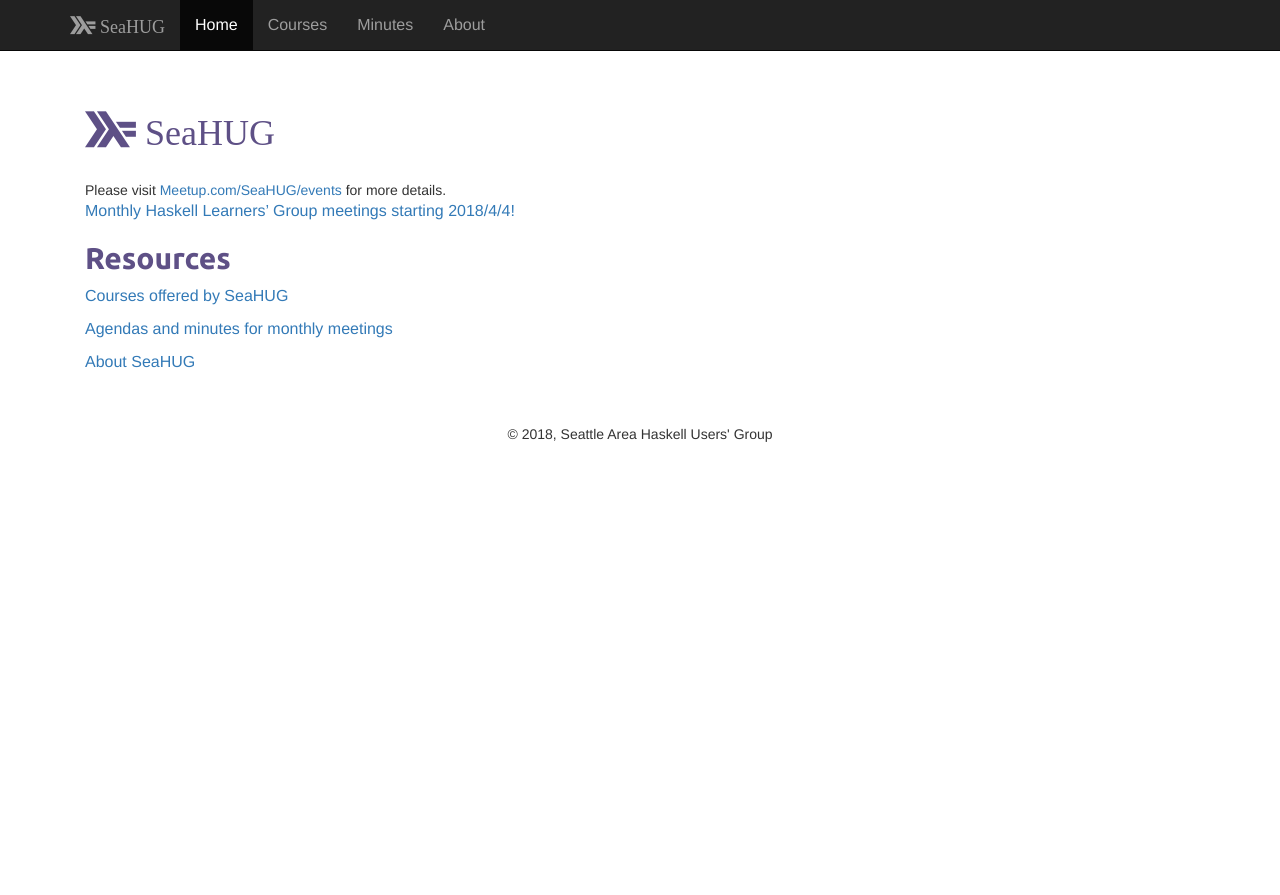
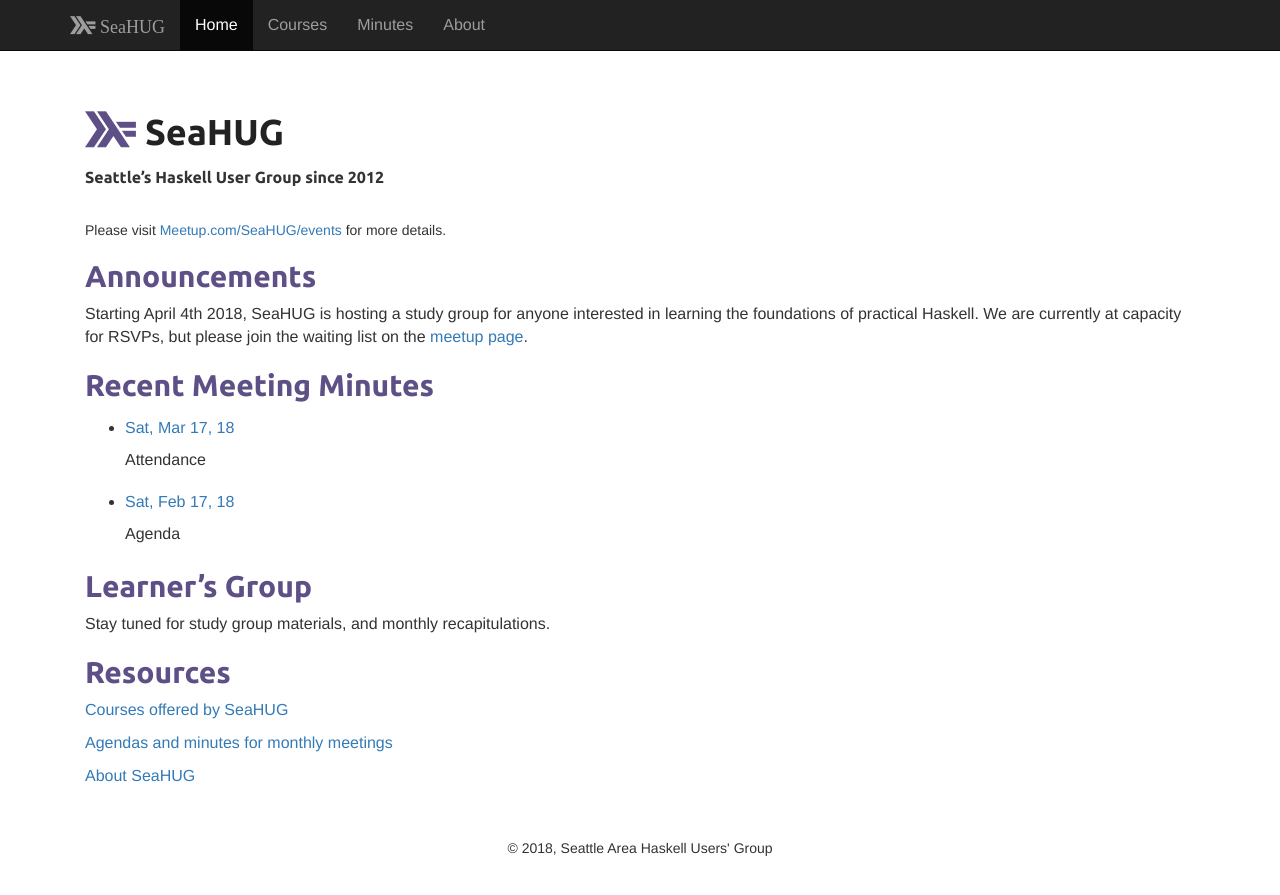
Before and after one commit to seahug/seahug.github.io, a Jekyll site: the page built from index.md, in a window 1280 px wide. Shown: the top 895 px of the page. Built offline with Jekyll 4.4.1, drawn with Linux system fonts in a browser that asks for light colours; nearby versions of some CDN libraries.

Commit message:
update home page copy
add Announcements, Minutes, Learner's Group sections

```diff
--- a/index.md
+++ b/index.md
@@ -3,12 +3,24 @@
 layout: default
 page_script: /static/js/home.js
 ---
-# &#57344; SeaHUG
+# &#57344; <span>SeaHUG</span>
 {: .haskell-logo}
+Seattle's Haskell User Group since 2012
+{: .sub-heading }
 
 {% include upcoming-meetup.html %}
 
-[Monthly Haskell Learners' Group meetings starting 2018/4/4!][learners]
+## Announcements
+
+Starting April 4th 2018, SeaHUG is hosting a study group for anyone interested in learning the foundations of practical Haskell.  We are currently at capacity for RSVPs, but please join the waiting list on the [meetup page][learners].
+
+## Recent Meeting Minutes
+
+{% include recent-minutes.html limit="2" %}
+
+## Learner's Group
+
+Stay tuned for study group materials, and monthly recapitulations.
 
 ## Resources
 
```
